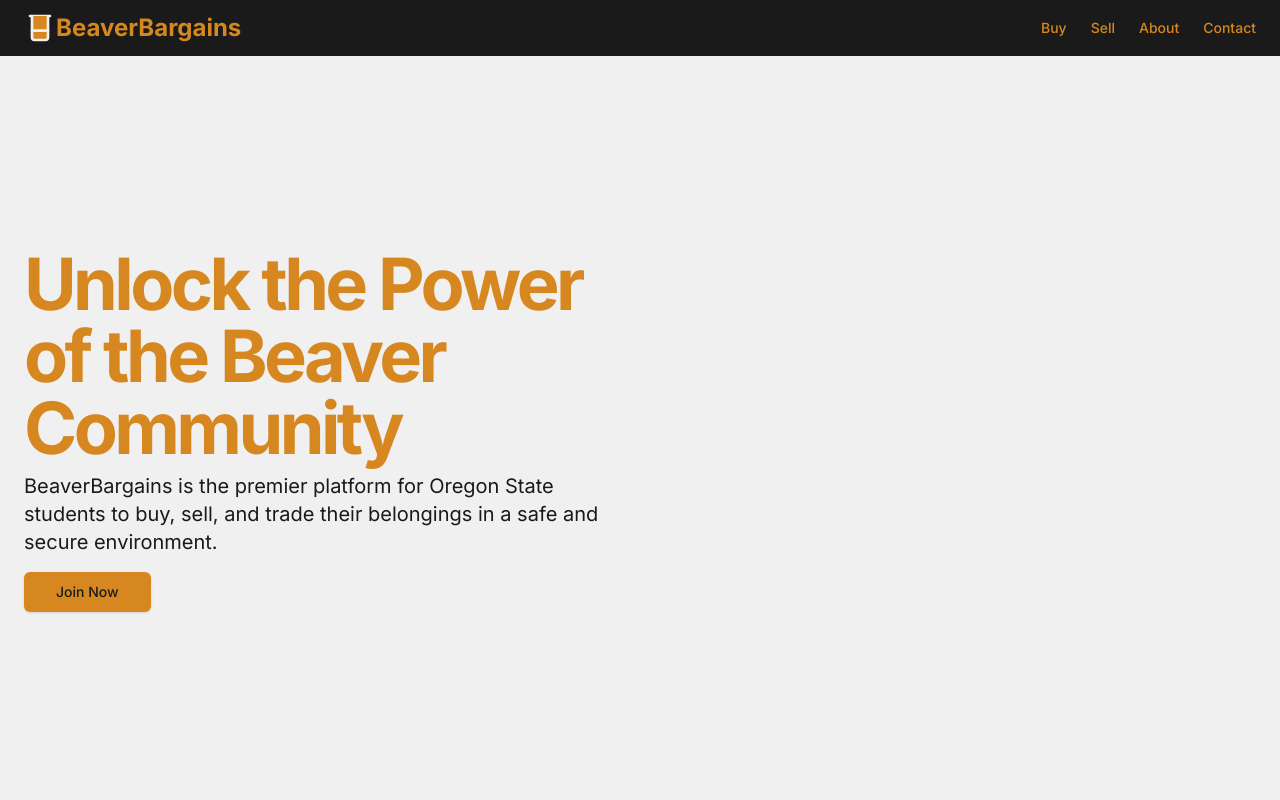
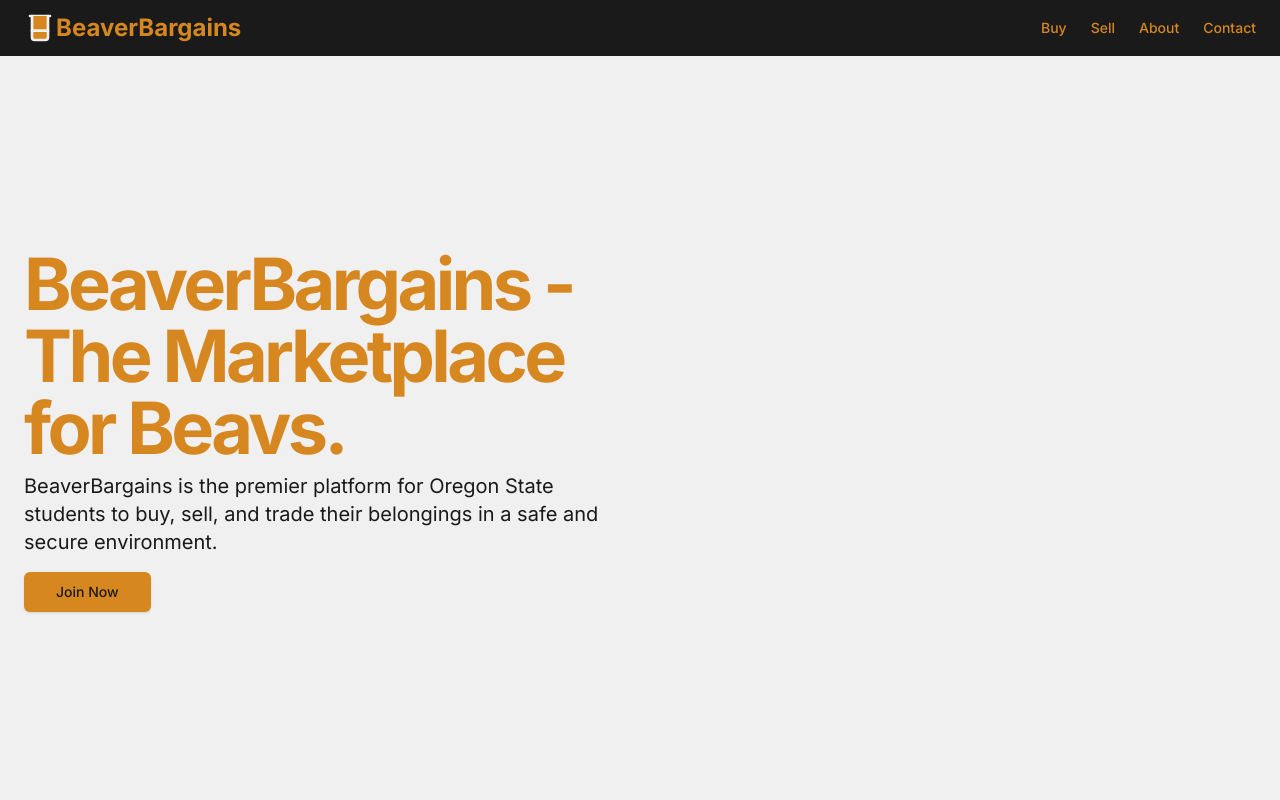
Before and after one commit to mfaks/BeaverBargains, a Next.js app in the folder frontend/: page / in a window 1280 px wide. Shown: the top 800 px of the page. Built offline with nearby package versions, Linux system fonts and the light colour scheme.

Commit message:
Updating landing page title

```diff
--- a/frontend/src/app/LandingPage.tsx
+++ b/frontend/src/app/LandingPage.tsx
@@ -47,7 +47,7 @@ export default function LandingPage() {
               <div className="flex flex-col justify-center space-y-4">
                 <div className="space-y-2">
                   <h1 className="text-4xl font-bold tracking-tighter sm:text-6xl xl:text-7xl/none text-[#d68720]">
-                    Unlock the Power of the Beaver Community
+                    BeaverBargains - The Marketplace for Beavs.
                   </h1>
                   <p className="max-w-[600px] text-[#1a1a1a] md:text-xl">
                     BeaverBargains is the premier platform for Oregon State students to buy, sell, and trade their belongings in a safe and secure environment.
--- a/frontend/src/app/layout.tsx
+++ b/frontend/src/app/layout.tsx
@@ -5,7 +5,7 @@ import "./globals.css";
 const inter = Inter({ subsets: ["latin"] });
 
 export const metadata: Metadata = {
-  title: "BeaverBargains - A Marketplace for Beavs",
+  title: "BeaverBargains - The Marketplace for Beavs",
   icons: {
     icon: '/beaver.svg',
   },
```
